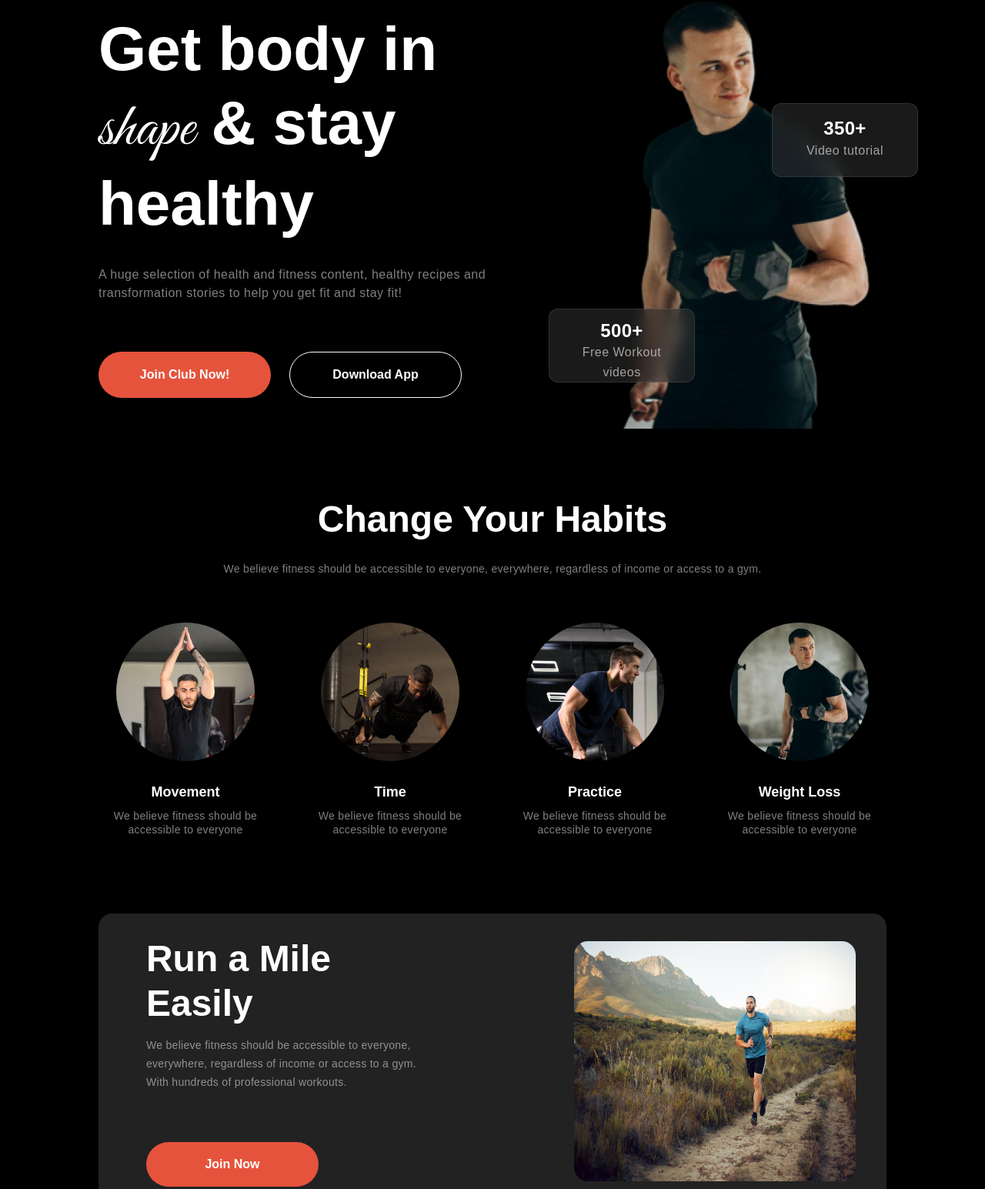
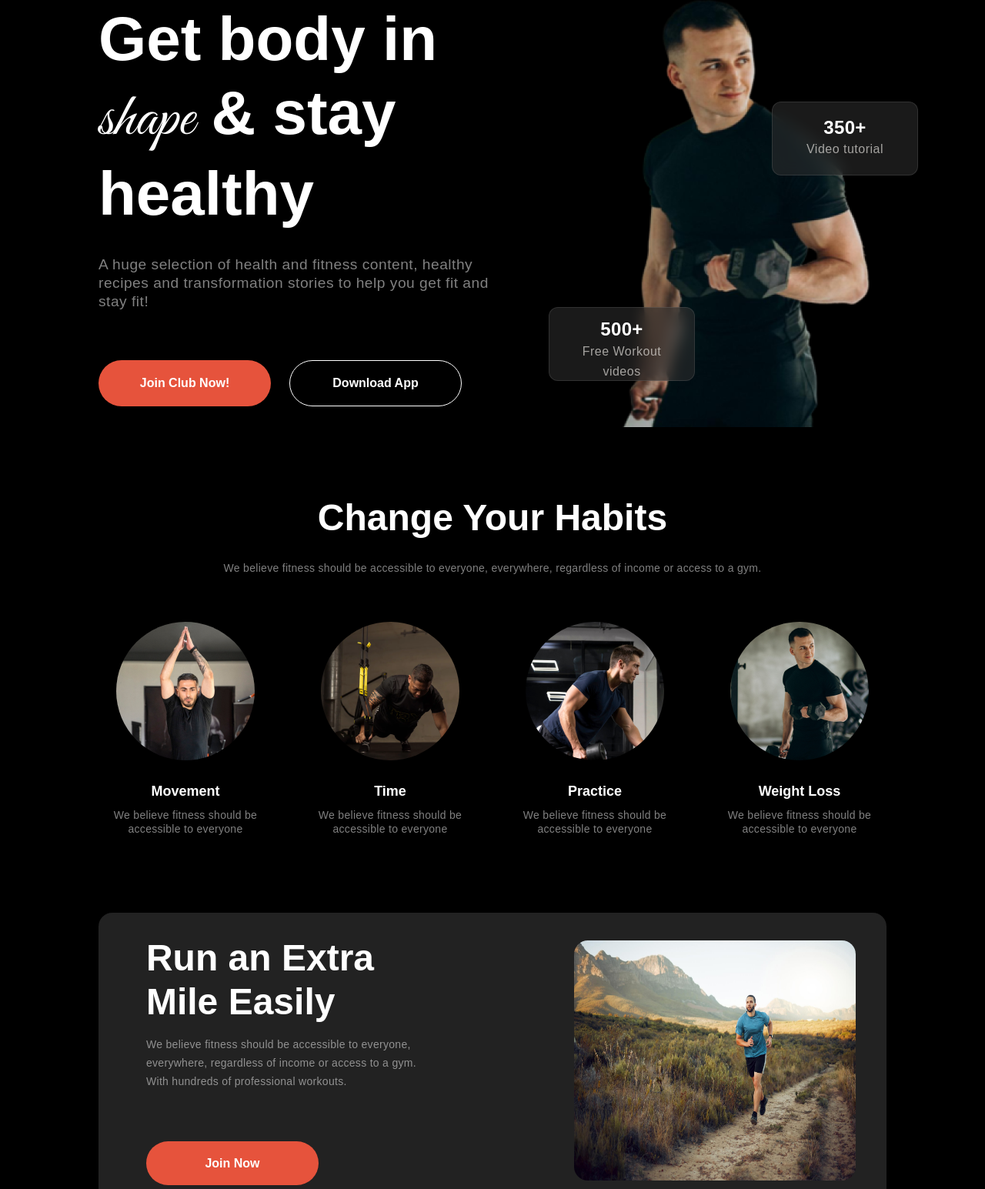
Before and after one commit to ichrahman/assignment2, a plain HTML site: page index.html in a window 1280 px wide. Shown: the part 201-1746 px from the top of the page at 77% size. Drawn offline with Linux system fonts and the light colour scheme.

```diff
--- a/index.html
+++ b/index.html
@@ -122,7 +122,8 @@
     <section class="container mile-bg">
         <div class="mile">
             <div class="mile-text">
-                <h2>Run a Mile Easily</h2>
+                <h2>Run an Extra
+                    Mile Easily</h2>
                 <p>We believe fitness should be accessible to everyone, everywhere, regardless of income or access to a
                     gym.
                     With hundreds of professional workouts.</p>
--- a/style.css
+++ b/style.css
@@ -110,7 +110,7 @@ body {
 
 .logo {
     color: #E6533C;
-    font-size: 36px;
+    font-size: 2.2rem;
     font-style: italic;
     font-weight: 800;
 }
@@ -156,7 +156,7 @@ body {
 
 .hero-section p {
     color: rgba(255, 255, 255, 0.50);
-    font-size: 16px;
+    font-size: 1.2rem;
     font-style: normal;
     font-weight: 400;
     line-height: 24px;
```
